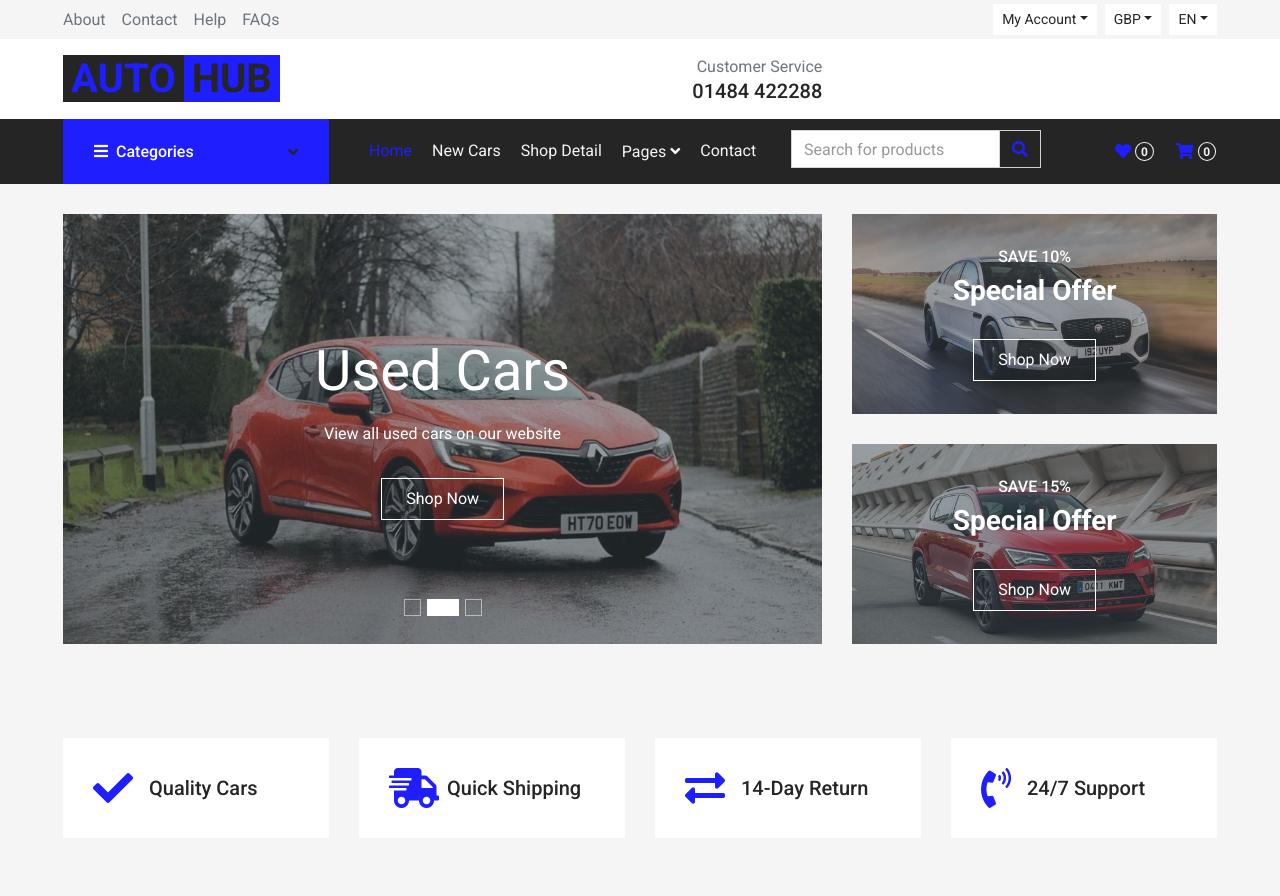
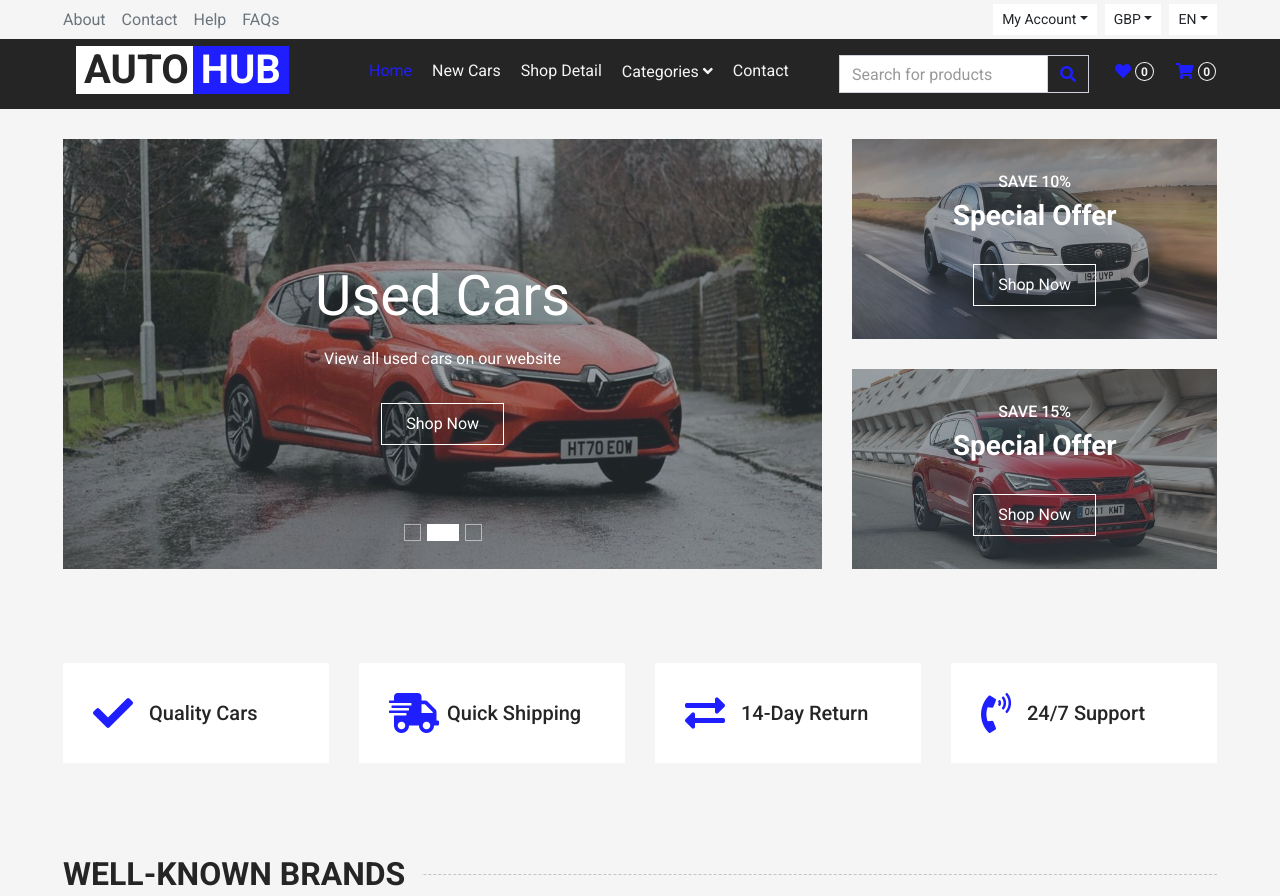
Before and after one commit to M01-Games/AutoHub, a plain HTML site: page index.html in a window 1280 px wide. Shown: the top 896 px of the page. Drawn offline with nearby package versions, Linux system fonts and the light colour scheme.

Commit message:
Logo in Navigation Bar
Added logo to the navigation bar and removed the top bar on top of the navigation.

```diff
--- a/css/customised.css
+++ b/css/customised.css
@@ -4,8 +4,8 @@
 
 #nav-search {
     position: absolute;
-    left: 27em;
-    top: 0.7em;
+    left: 30em;
+    top: 1em;
 }
 
 
--- a/index.html
+++ b/index.html
@@ -77,19 +77,7 @@
                 </div>
             </div>
         </div>
-        <div class="row align-items-center bg-light py-3 px-xl-5 d-none d-lg-flex">
-            <div class="col-lg-4">
-                <a href="" class="text-decoration-none">
-                    <span class="h1 text-uppercase text-primary bg-dark px-2">Auto</span>
-                    <span class="h1 text-uppercase text-dark bg-primary px-2 ml-n1">Hub</span>
-                </a>
-            </div>
 
-            <div class="col-lg-4 col-6 text-right">
-                <p class="m-0">Customer Service</p>
-                <h5 class="m-0">01484 422288</h5>
-            </div>
-        </div>
     </div>
     <!-- Topbar End -->
 
@@ -98,30 +86,12 @@
     <div class="container-fluid bg-dark mb-30">
         <div class="row px-xl-5">
             <div class="col-lg-3 d-none d-lg-block">
-                <a class="btn d-flex align-items-center justify-content-between bg-primary w-100" data-toggle="collapse" href="#navbar-vertical" style="height: 65px; padding: 0 30px;">
-                    <h6 class="text-white mb-0"><i class="fa fa-bars mr-2"></i>Categories</h6>
-                    <i class="fa fa-angle-down text-dark"></i>
+                <a class="btn d-flex w-100" data-toggle="collapse" href="#navbar-vertical">
+                    <span class="h1 text-uppercase text-dark bg-light px-2">Auto</span>
+                    <span class="h1 text-uppercase text-light bg-primary px-2 ml-n1">Hub</span>
                 </a>
                 <nav class="collapse position-absolute navbar navbar-vertical navbar-light align-items-start p-0 bg-light" id="navbar-vertical" style="width: calc(100% - 30px); z-index: 999;">
-                    <div class="navbar-nav w-100">
-                        <div class="nav-item dropdown dropright">
-                            <a href="#" class="nav-link dropdown-toggle" data-toggle="dropdown">Audi (30,918)<i class="fa fa-angle-right float-right mt-1"></i></a>
-                            <div class="dropdown-menu position-absolute rounded-0 border-0 m-0">
-                                <a href="shop.html" class="dropdown-item">A1 (3567)</a>
-                                <a href="shop.html" class="dropdown-item">A2 (274)</a>
-                                <a href="shop.html" class="dropdown-item">A3 (4529)</a>
-                            </div>
-                        </div>
-                        <a href="" class="nav-item nav-link">BMW (36,737)</a>
-                        <a href="" class="nav-item nav-link">Ford (33,904)</a>
-                        <a href="" class="nav-item nav-link">Jaguar (6,716)</a>
-                        <a href="" class="nav-item nav-link">Land Rover (17,748)</a>
-                        <a href="" class="nav-item nav-link">Mercedes-Benz (31,818)</a>
-                        <a href="" class="nav-item nav-link">Nissan (15,989)</a>
-                        <a href="" class="nav-item nav-link">Porsche (6,498)</a>
-                        <a href="" class="nav-item nav-link">Toyota (17,058)</a>
-                        <a href="" class="nav-item nav-link">Vauxhall (21,708)</a>
-                    </div>
+
                 </nav>
             </div>
             <div class="col-lg-9">
@@ -139,13 +109,23 @@
                             <a href="shop.html" class="nav-item nav-link">New Cars</a>
                             <a href="detail.html" class="nav-item nav-link">Shop Detail</a>
                             <div class="nav-item dropdown">
-                                <a href="#" class="nav-link dropdown-toggle" data-toggle="dropdown">Pages <i class="fa fa-angle-down mt-1"></i></a>
+                                <a href="#" class="nav-link dropdown-toggle" data-toggle="dropdown">Categories <i class="fa fa-angle-down mt-1"></i></a>
+
                                 <div class="dropdown-menu bg-primary rounded-0 border-0 m-0">
-                                    <a href="cart.html" class="dropdown-item">Shopping Cart</a>
-                                    <a href="checkout.html" class="dropdown-item">Checkout</a>
+                                    <a href="" class="nav-item nav-link">BMW (36,737)</a>
+                                    <a href="" class="nav-item nav-link">Ford (33,904)</a>
+                                    <a href="" class="nav-item nav-link">Jaguar (6,716)</a>
+                                    <a href="" class="nav-item nav-link">Land Rover (17,748)</a>
+                                    <a href="" class="nav-item nav-link">Mercedes-Benz (31,818)</a>
+                                    <a href="" class="nav-item nav-link">Nissan (15,989)</a>
+                                    <a href="" class="nav-item nav-link">Porsche (6,498)</a>
+                                    <a href="" class="nav-item nav-link">Toyota (17,058)</a>
+                                    <a href="" class="nav-item nav-link">Vauxhall (21,708)</a>
                                 </div>
                             </div>
+
                             <a href="contact.html" class="nav-item nav-link">Contact</a>
+
                             <!-- Navigation Search Box -->
                             <div id="nav-search">
                                 <form action="">
```
